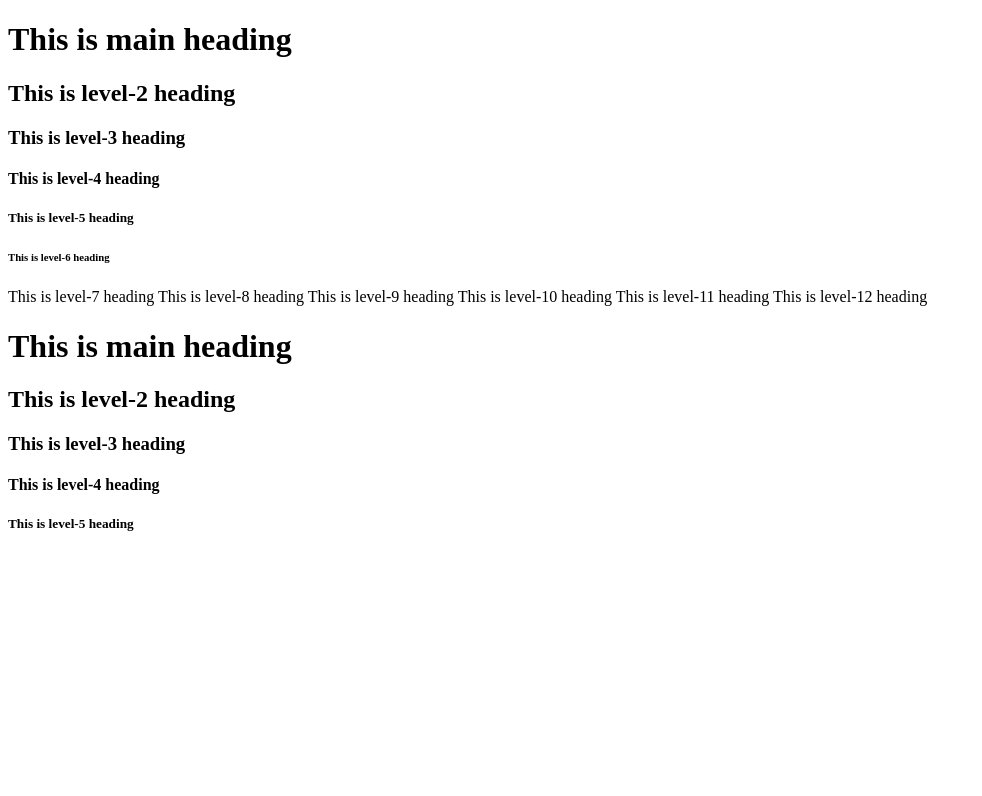
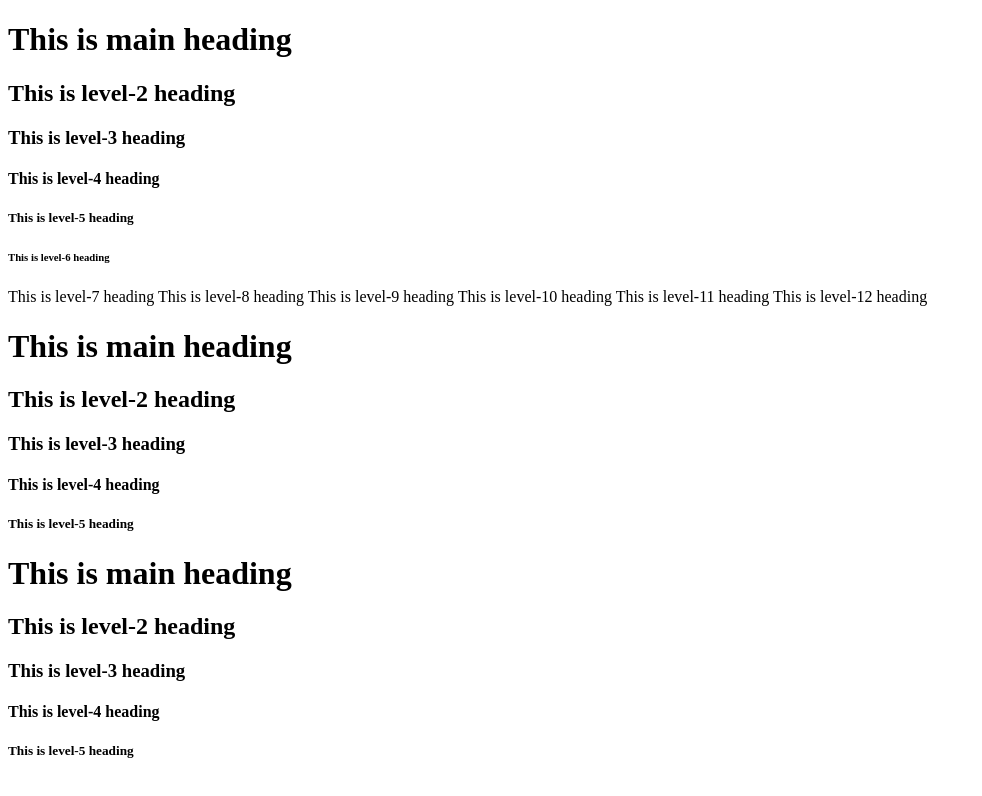
Before and after one commit to KGBALA/ASSIGMENT-1-2-3-4, a plain HTML site: page index.html in a window 1280 px wide. Shown: the whole page, without its empty margins (0-982 px from the left). Drawn offline with Linux system fonts and the light colour scheme.

Commit message:
Adding new body

```diff
--- a/index.html
+++ b/index.html
@@ -30,6 +30,16 @@
 		<h3>This is level-3 heading</h3>
 		<h4>This is level-4 heading</h4>
 		<h5>This is level-5 heading</h5>
+
+	</body>
+
+	<body>
+
+		<h1>This is main heading</h1>
+		<h2>This is level-2 heading</h2>
+		<h3>This is level-3 heading</h3>
+		<h4>This is level-4 heading</h4>
+		<h5>This is level-5 heading</h5>
 	</body>
 
 
```
